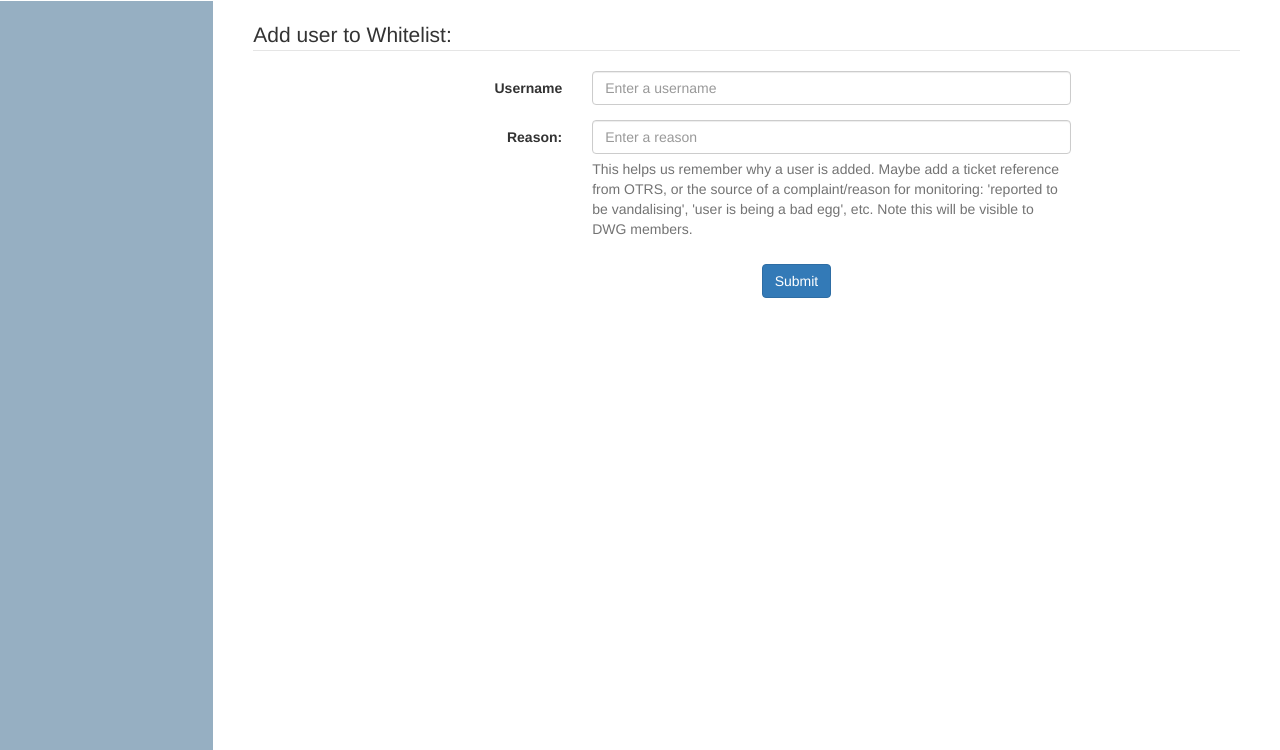
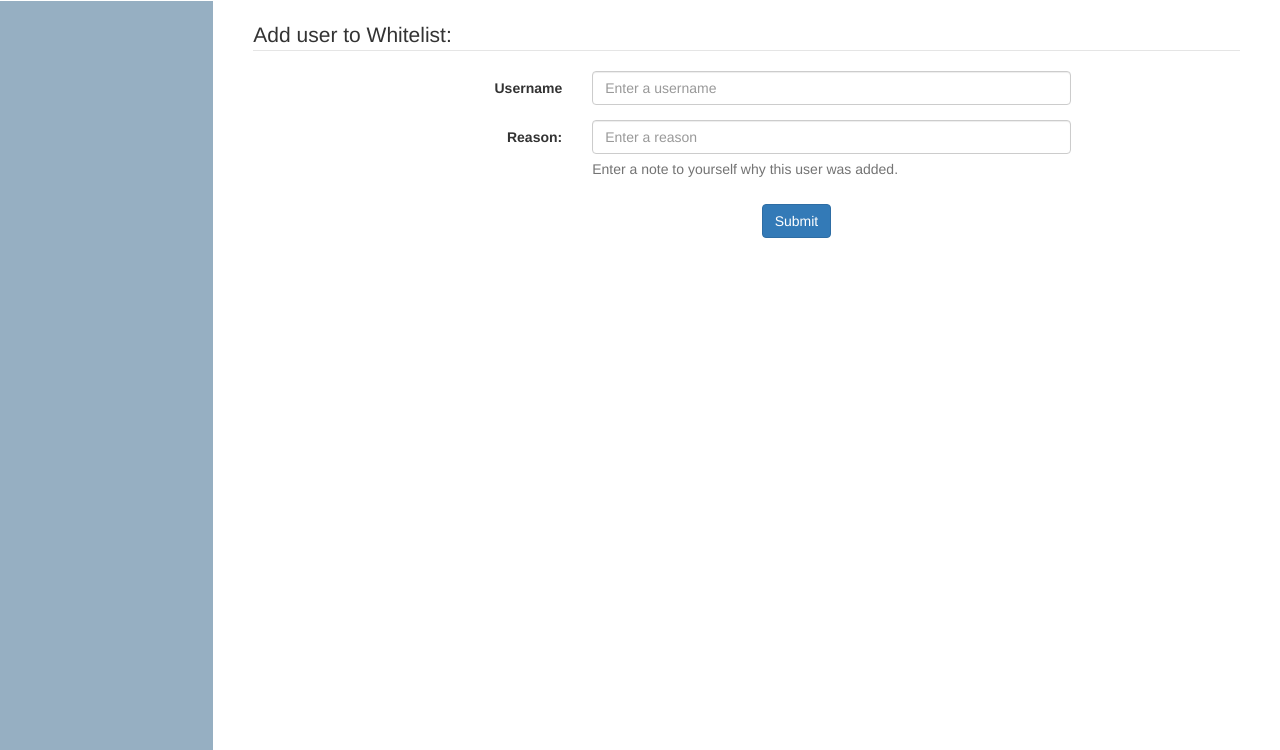
Before and after one commit to ethan-nelson/osmhm_site, a Python web app: template osmhm_site/templates/admin_whitelist_add.mako in a window 1280 px wide; the page is wider, and only the part inside the window is pictured. Shown: the part 50-800 px from the top of that part. Run offline with Mako, Linux system fonts and the light colour scheme; the template is opened without the code that fills it, so the values that code supplies are empty.

Commit message:
Update permission role names

```diff
--- a/osmhm_site/__init__.py
+++ b/osmhm_site/__init__.py
@@ -79,7 +79,7 @@ def main(global_config, **settings):
 
 	config.add_route('admin', '/admin')
 	config.add_route('admin_user_list', '/admin/users')
-	config.add_route('promote_dwg','/admin/{id}/promote_dwg')
+	config.add_route('promote_member','/admin/{id}/promote_member')
 	config.add_route('promote_admin','/admin/{id}/promote_admin')
 	config.add_route('promote_owner','/admin/{id}/promote_owner')
 	config.add_route('admin_clear_history', '/admin/clear_history',request_method="DELETE")
--- a/osmhm_site/templates/admin_user_list.mako
+++ b/osmhm_site/templates/admin_user_list.mako
@@ -5,14 +5,14 @@
 <h1 class="page-header">User Administration Page</h1>
 % if users:
 <table class="table">
-<tr><th>User ID</th><th>Username</th><th>Make DWG</th><th>Make Admin</th><th>Make Owner</th></tr>
+<tr><th>User ID</th><th>Username</th><th>Make Member</th><th>Make Admin</th><th>Make Owner</th></tr>
 % for contributor in users:
 	<tr><td>${contributor.id}</td>
     <td><a href="http://www.osm.org/user/${contributor.username}" target="_blank">${contributor.username}</a></td>
-    % if not contributor.is_dwg:
-    <td><a href="${request.route_path('promote_dwg', id=contributor.id)}">Make DWG member</a></td>
+    % if not contributor.is_member:
+    <td><a href="${request.route_path('promote_member', id=contributor.id)}">Make member</a></td>
     % else:
-    <td><a href="${request.route_path('promote_dwg', id=contributor.id)}">Unmake DWG member</a></td>
+    <td><a href="${request.route_path('promote_member', id=contributor.id)}">Unmake member</a></td>
     % endif
     % if not contributor.is_admin:
     <td><a href="${request.route_path('promote_admin', id=contributor.id)}">Make admin</a></td>
@@ -28,6 +28,6 @@
 % endfor
 </table>
 % else:
-Something went wrong with loading the users
+<p>Something went wrong with loading the users. This isn't good.</p>
 % endif
 </%block>
--- a/osmhm_site/templates/admin_whitelist_add.mako
+++ b/osmhm_site/templates/admin_whitelist_add.mako
@@ -15,7 +15,7 @@
 			<label for="addreason" class="col-lg-4 control-label">Reason:</label>
 			<div class="col-lg-6">
 				<input type="text" class="form-control" id="addreason" name="addreason" placeholder="Enter a reason" required>
-				<span class="help-block">This helps us remember why a user is added. Maybe add a ticket reference from OTRS, or the source of a complaint/reason for monitoring: 'reported to be vandalising', 'user is being a bad egg', etc. Note this will be visible to DWG members.</span>
+				<span class="help-block">Enter a note to yourself why this user was added.</span>
 			</div>
 		</div>
 		<div class="form-group">
--- a/osmhm_site/templates/base.mako
+++ b/osmhm_site/templates/base.mako
@@ -30,7 +30,7 @@
           <ul class="nav navbar-nav navbar-right">
 <!--            <li><a href="${request.route_path('history')}">Full history</a></li>
             <li><a href="${request.route_path('watch')}">Watch list</a></li> -->
-            % if user and (user.is_dwg or user.is_admin or user.is_owner):
+            % if user and (user.is_member or user.is_admin or user.is_owner):
             <li><a href="${request.route_path('user_watch')}">User watch list</a></li>
             <li><a href="${request.route_path('object_watch')}">Object watch list</a></li>
             <li><a href="${request.route_path('key_watch')}">Key watch list</a></li>
--- a/osmhm_site/templates/admin_key_list_add.mako
+++ b/osmhm_site/templates/key_watch_list_add.mako
@@ -23,14 +23,14 @@
 			<label for="addreason" class="col-lg-4 control-label">Reason:</label>
 			<div class="col-lg-6">
 				<input type="text" class="form-control" id="addreason" name="addreason" placeholder="e.g. Vandalised often" required>
-				<span class="help-block">This helps us remember...maybe a ticket reference from OTRS or that the object is part of some disputed region. Note this will be visible to DWG members.</span>
+				<span class="help-block">Enter a note to yourself why this key was added.</span>
 			</div>
 		</div>
 		<div class="form-group">
 			<label for="addnotify" class="col-lg-4 control-label">Notification email:</label>
 			<div class="col-lg-6">
 				<input type="text" class="form-control" id="addnotify" name="addnotify" placeholder="Email address (optional)">
-				<span class="help-block">Please use a personal email address, not the DWG group address. This will not be displayed, and will only be used for notification.</span>
+				<span class="help-block">Add an optional notification email address.</span>
 			</div>
 		</div>
 		<div class="form-group">
--- a/osmhm_site/templates/admin_object_list_add.mako
+++ b/osmhm_site/templates/object_watch_list_add.mako
@@ -16,14 +16,14 @@
 			<label for="addreason" class="col-lg-4 control-label">Reason:</label>
 			<div class="col-lg-6">
 				<input type="text" class="form-control" id="addreason" name="addreason" placeholder="e.g. Vandalised often" required>
-				<span class="help-block">This helps us remember...maybe a ticket reference from OTRS or that the object is part of some disputed region. Note this will be visible to DWG members.</span>
+				<span class="help-block">Enter a note to yourself why this object was added.</span>
 			</div>
 		</div>
 		<div class="form-group">
 			<label for="addnotify" class="col-lg-4 control-label">Notification email:</label>
 			<div class="col-lg-6">
 				<input type="text" class="form-control" id="addnotify" name="addnotify" placeholder="Email address (optional)">
-				<span class="help-block">Please use a personal email address, not the DWG group address. This will not be displayed, and will only be used for notification.</span>
+				<span class="help-block">Add an optional notification email address.</span>
 			</div>
 		</div>
 		<div class="form-group">
--- a/osmhm_site/templates/admin_user_list_add.mako
+++ b/osmhm_site/templates/user_watch_list_add.mako
@@ -15,14 +15,14 @@
 			<label for="addreason" class="col-lg-4 control-label">Reason:</label>
 			<div class="col-lg-6">
 				<input type="text" class="form-control" id="addreason" name="addreason" placeholder="Enter a reason" required>
-				<span class="help-block">This helps us remember why a user is added. Maybe add a ticket reference from OTRS, or the source of a complaint/reason for monitoring: 'reported to be vandalising', 'user is being a bad egg', etc. Note this will be visible to DWG members.</span>
+				<span class="help-block">Enter a note to yourself why this user was added.</span>
 			</div>
 		</div>
 		<div class="form-group">
 			<label for="addnotify" class="col-lg-4 control-label">Notification email:</label>
 			<div class="col-lg-6">
 				<input type="text" class="form-control" id="addnotify" name="addnotify" placeholder="Optionally enter an email address">
-				<span class="help-block">Please use a personal email address, not the DWG group address. This will not be displayed, and will only be used for notification.</span>
+				<span class="help-block">Add an optional notification email address.</span>
 			</div>
 		</div>
 		<div class="form-group">
--- a/osmhm_site/views/admin.py
+++ b/osmhm_site/views/admin.py
@@ -26,12 +26,12 @@ def admin_user_list(request):
 
 	return dict(page_id='users', users=users)
 
-@view_config(route_name='promote_dwg', permission='super_admin')
+@view_config(route_name='promote_member', permission='super_admin')
 def promote_dwg(request):
 	userid = request.matchdict['id']
 	promuser = DBSession.query(User).get(userid)
 
-	promuser.role = User.role_dwg if not promuser.is_dwg else None
+	promuser.role = User.role_member if not promuser.is_member else None
 	DBSession.flush()
 
 	return HTTPFound(location=route_path('admin_user_list',request))
--- a/osmhm_site/views/key_watch.py
+++ b/osmhm_site/views/key_watch.py
@@ -83,7 +83,7 @@ def key_watch_list(request):
 	return dict(page_id='key_watch_list', keys=keys)
 
 
-@view_config(route_name='key_watch_add', renderer='osmhm_site:templates/admin_key_list_add.mako',
+@view_config(route_name='key_watch_add', renderer='osmhm_site:templates/key_watch_list_add.mako',
              permission='edit_user_or_object')
 def key_watch_add(request):
     if request.method == 'POST':
--- a/osmhm_site/views/object_watch.py
+++ b/osmhm_site/views/object_watch.py
@@ -55,7 +55,7 @@ def object_watch_list(request):
 	return dict(page_id='object_watch_list', objects=objects)
 
 
-@view_config(route_name='object_watch_add', renderer='osmhm_site:templates/admin_object_list_add.mako',
+@view_config(route_name='object_watch_add', renderer='osmhm_site:templates/object_watch_list_add.mako',
              permission='edit_user_or_object')
 def object_watch_add(request):
     if request.method == 'POST':
@@ -80,7 +80,7 @@ def object_watch_add(request):
 @view_config(route_name='object_watch_delete', permission='edit_user_or_object')
 def object_watch_delete(request):
     objectToDelete = DBSession.query(Watched_Objects).get(request.matchdict['id'])
-    eventsToDelete = DBSession.query(History_Objects).filter_by(element=objectToDelete.element).delete()
+    eventsToDelete = DBSession.query(History_Objects).filter_by(wid=objectToDelete.id).delete()
     DBSession.delete(objectToDelete)
     DBSession.flush()
 
--- a/osmhm_site/views/user_watch.py
+++ b/osmhm_site/views/user_watch.py
@@ -50,7 +50,7 @@ def user_watch_list(request):
 
 	return dict(page_id='user_watch_list', users=users)
 
-@view_config(route_name='user_watch_add', renderer='osmhm_site:templates/admin_user_list_add.mako',
+@view_config(route_name='user_watch_add', renderer='osmhm_site:templates/user_watch_list_add.mako',
              permission='edit_user_or_object')
 def user_watch_add(request):
 
@@ -75,7 +75,7 @@ def user_watch_add(request):
 @view_config(route_name='user_watch_delete', permission='edit_user_or_object')
 def user_watch_delete(request):
     userToDelete = DBSession.query(Watched_Users).get(request.matchdict['id'])
-    eventsToDelete = DBSession.query(History_Users).filter_by(username=userToDelete.username).delete()
+    eventsToDelete = DBSession.query(History_Users).filter_by(wid=userToDelete.id).delete()
     DBSession.delete(userToDelete)
     DBSession.flush()
 
```
Also changed, not shown: osmhm_site/models.py (+4 -6 lines), osmhm_site/security.py (+5 -5 lines).
